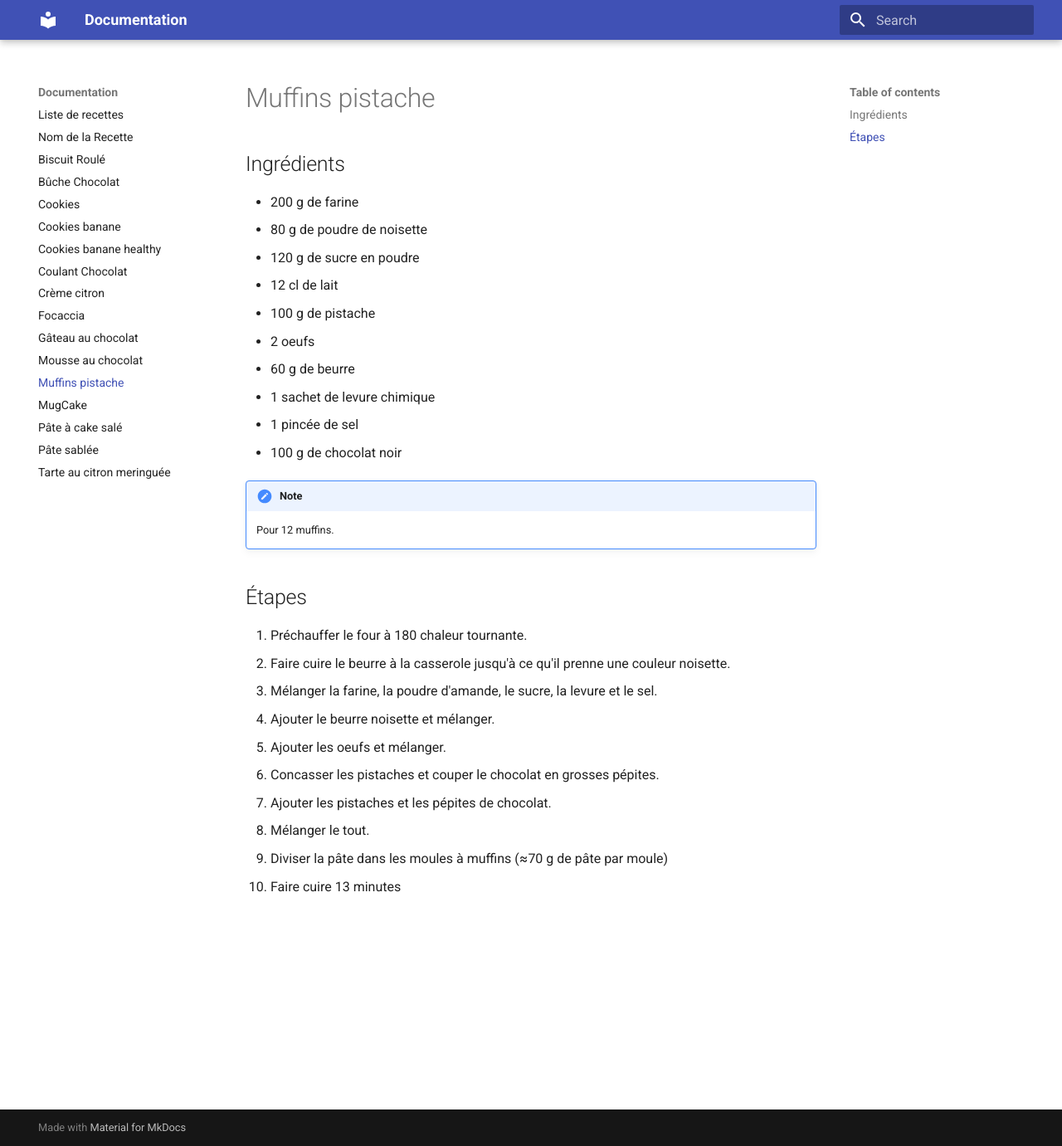
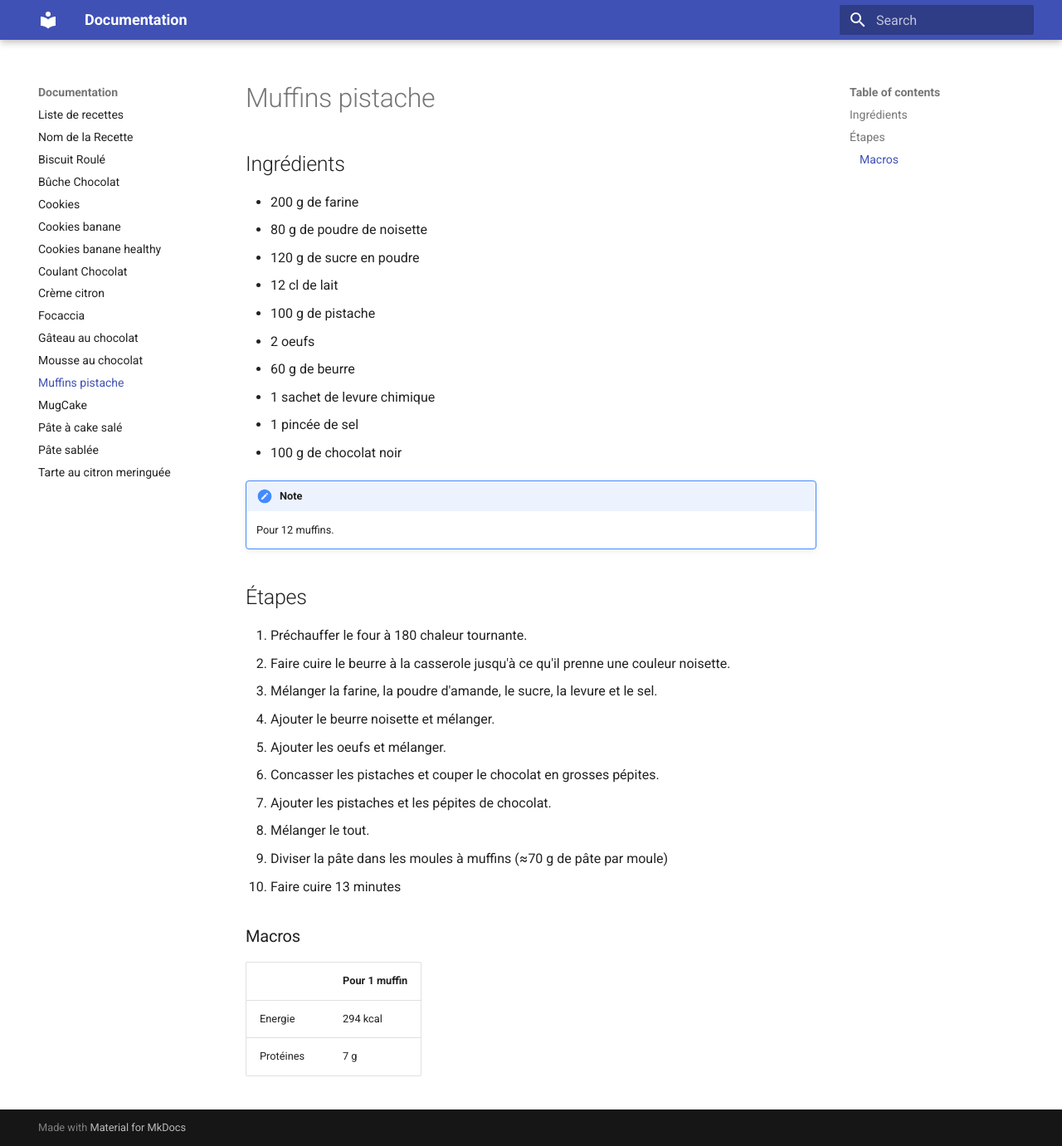
Before and after one commit to Log1k-png/recipes, an MkDocs documentation site: the page built from docs/muffin_pistache.md, in a window 1280 px wide and 1381 px high. Shown: the whole window at 83% size. Built offline with MkDocs 1.6.1 and Material for MkDocs 9.7.7, drawn with Linux system fonts in a browser that asks for light colours.

Commit message:
Add nutritional information for muffins in documentation

```diff
--- a/docs/muffin_pistache.md
+++ b/docs/muffin_pistache.md
@@ -28,3 +28,10 @@
 8. Mélanger le tout.
 9. Diviser la pâte dans les moules à muffins (≈70 g de pâte par moule)
 10. Faire cuire 13 minutes
+
+### Macros
+
+|           | Pour 1 muffin |
+|-----------|---------------|
+| Energie   | 294 kcal      |
+| Protéines | 7 g           |
```
